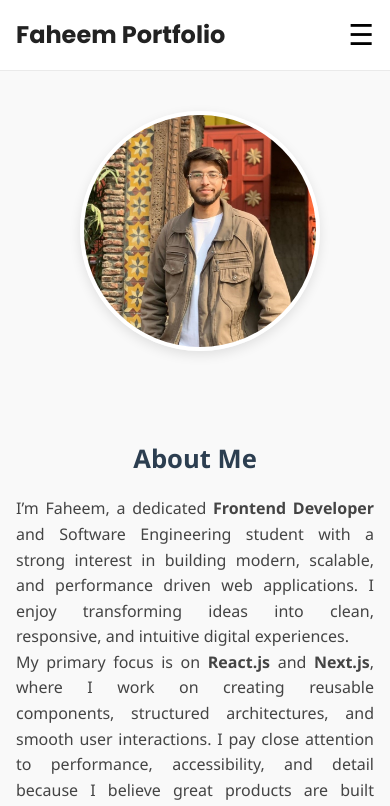
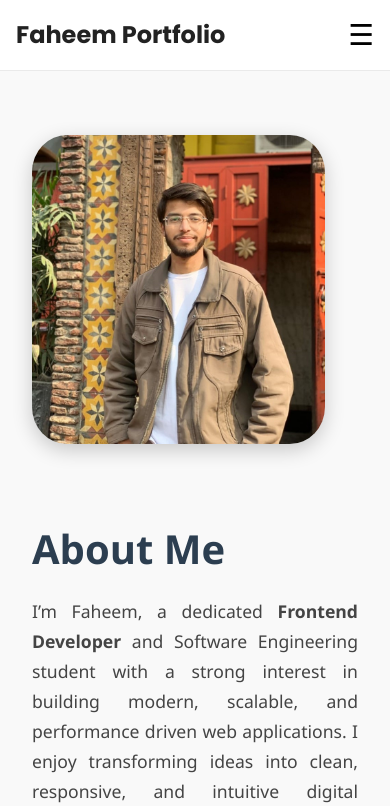
Before and after one commit to ChFaheem22/portfolio, a Next.js app: page /about in a window 390 px wide. Shown: the top 806 px of the page. Built offline with nearby package versions, Linux system fonts and the light colour scheme.

Commit message:
Portfolio updated

```diff
--- a/app/globals.css
+++ b/app/globals.css
@@ -436,47 +436,9 @@ body {
   }
 
   /* About Section */
-  .about {
-    padding: 0rem 0rem;
-    flex-direction: column;
-    align-items: center;
-    gap: 0.5rem;
-  }
-
-  .img {
-    height: 240px;
-    width: 240px;
-    object-fit: cover;
-    border-radius: 50%;
-    border: 4px solid white;
-    box-shadow: 0 4px 12px rgba(0, 0, 0, 0.1);
-    margin-top: 40px;
-    margin-left: 10px;
-  }
-
-  .box {
-    max-width: 100%;
-    margin-bottom: 10px;
-  }
-
-  .h1 {
-    font-size: 1.6rem;
-    text-align: center;
-    margin-top: 0px;
-  }
-
-  .box p {
-    font-size: 1rem;
-    line-height: 1.6;
-    text-align: justify;
-    padding: 0 1rem;
-    margin: 0;
-  }
-
-  .download-btn {
-    margin-left: 130px;
-    margin-bottom: 30px;
-  }
+  .about { flex-direction: column; gap: 2rem; }
+  .box { width: 100%; }
+  .img { max-width: 90%; height: auto; margin: 0 auto; border-radius: 12%; }
 
   /* Projects */
   .project-grid {
@@ -495,6 +457,4 @@ body {
   .project-card p {
     font-size: 0.95rem;
   }
-
-  /* Contact */
 }
```
